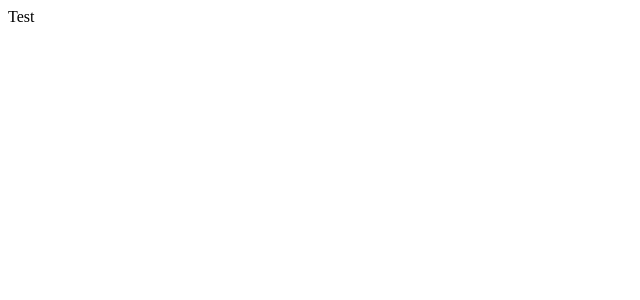
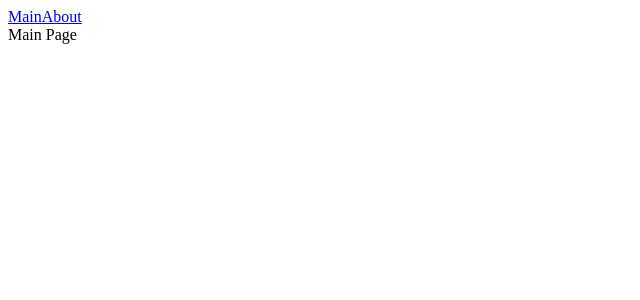
Before and after one commit to Sarterin/react-platform, a React app: page / in a window 1280 px wide. Shown: the top 300 px of the page, without its empty margins (0-640 px from the left). Built offline with nearby package versions, Linux system fonts and the light colour scheme.

Commit message:
Add routing

```diff
--- a/package.json
+++ b/package.json
@@ -32,6 +32,7 @@
   },
   "dependencies": {
     "react": "17.0.2",
-    "react-dom": "17.0.2"
+    "react-dom": "17.0.2",
+    "react-router-dom": "6.22.3"
   }
 }
--- a/src/App.tsx
+++ b/src/App.tsx
@@ -1,9 +1,19 @@
-import React from 'react';
+import { Suspense } from "react";
+import { Routes, Route, Link } from 'react-router-dom';
+import { MainPageAsync } from "./pages/MainPage/MainPage.async";
+import { AboutPageAsync } from "./pages/AboutPage/AboutPage.async";
 
 const App = () => {
   return (
       <div className="app">
-        Test
+        <Link to={'/'}>Main</Link>
+        <Link to={'/about'}>About</Link>
+          <Suspense fallback={<div>Loading...</div>}>
+            <Routes>
+              <Route path={'/'} element={<MainPageAsync />} />
+              <Route path={'/about'} element={<AboutPageAsync />} />
+            </Routes>
+          </Suspense>
       </div>
   );
 };
--- a/src/index.tsx
+++ b/src/index.tsx
@@ -1,7 +1,10 @@
 import { render } from "react-dom";
+import { BrowserRouter } from "react-router-dom";
 import App from "./App";
 
 render(
-    <App />,
+    <BrowserRouter>
+      <App />
+    </BrowserRouter>,
     document.getElementById('root')
 )
--- /dev/null
+++ b/src/pages/AboutPage/AboutPage.async.tsx
@@ -0,0 +1,3 @@
+import { lazy } from "react";
+
+export const AboutPageAsync = lazy(() => import('./AboutPage'))
--- /dev/null
+++ b/src/pages/AboutPage/AboutPage.tsx
@@ -0,0 +1,11 @@
+import React from 'react';
+
+const AboutPage = () => {
+  return (
+      <div>
+        About page
+      </div>
+  );
+};
+
+export default AboutPage;
--- /dev/null
+++ b/src/pages/MainPage/MainPage.async.tsx
@@ -0,0 +1,3 @@
+import { lazy } from "react";
+
+export const MainPageAsync = lazy(() => import('./MainPage'))
--- /dev/null
+++ b/src/pages/MainPage/MainPage.tsx
@@ -0,0 +1,11 @@
+import React from 'react';
+
+const MainPage = () => {
+  return (
+      <div>
+        Main Page
+      </div>
+  );
+};
+
+export default MainPage;
--- a/tsconfig.json
+++ b/tsconfig.json
@@ -2,7 +2,7 @@
   "compilerOptions": {
     "outDir": "./dist/",
     "noImplicitAny": true,
-    "module": "ES6",
+    "module": "ESNext",
     "target": "ES5",
     "jsx": "react-jsx",
     "allowJs": true,
```
Also changed, not shown: 2 other files (tests, documents, lock files or other folders).
